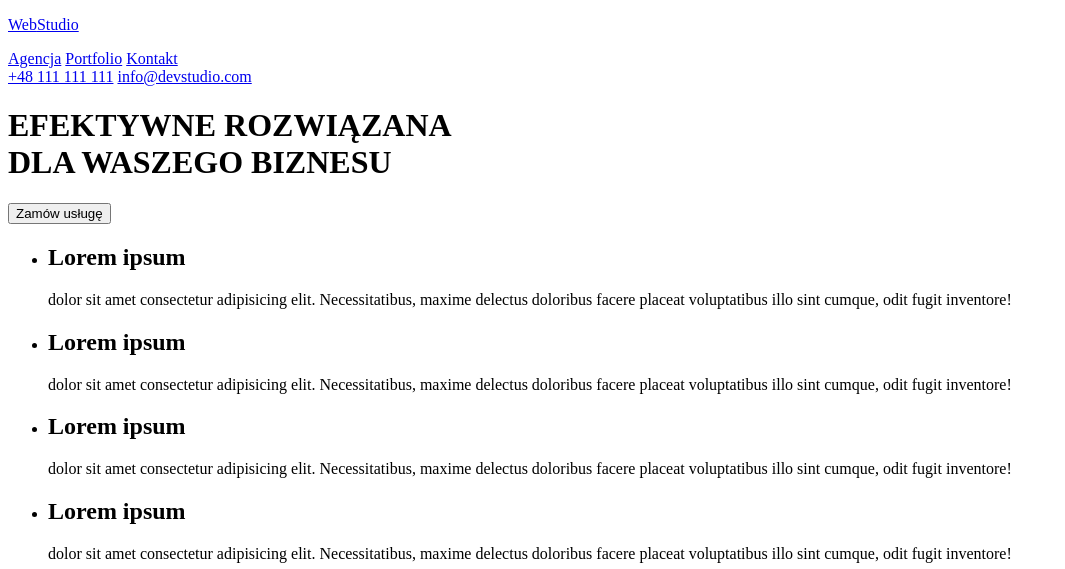
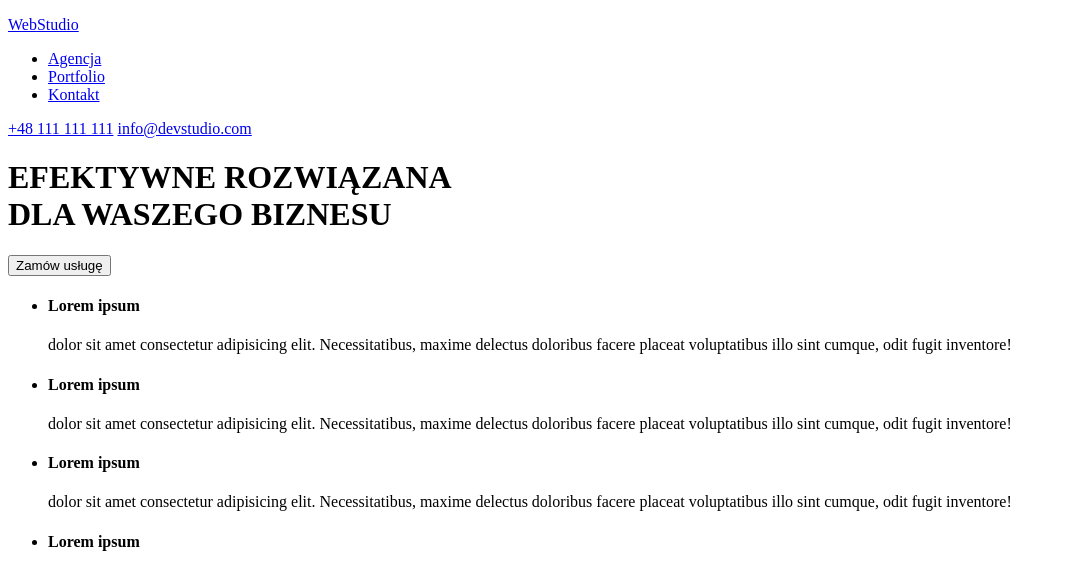
Before and after one commit to CragHerk/HW1, a plain HTML site: page index.html in a window 1280 px wide. Shown: the top 569 px of the page, without its empty margins (0-1065 px from the left). Drawn offline with Linux system fonts and the light colour scheme.

Commit message:
Update index.html

```diff
--- a/index.html
+++ b/index.html
@@ -25,9 +25,11 @@
 
         <!-- TopBar (add links to subpages) -->
         <nav class="navigation">
-          <a href="Agencja">Agencja</a>
-          <a href="portfolio.html" target="_self">Portfolio</a>
-          <a href="Kontakt">Kontakt</a>
+          <ul>
+            <li><a href="Agencja">Agencja</a></li>
+            <li><a href="portfolio.html" target="_self">Portfolio</a></li>
+            <li><a href="Kontakt">Kontakt</a></li>
+          </ul>
         </nav>
 
         <!-- ContactUs -->
@@ -43,14 +45,14 @@
             EFEKTYWNE ROZWIĄZANA <br />
             DLA WASZEGO BIZNESU
           </h1>
-          <button class="main-button" type="button">Zamów usługę</button>
+          <button type="button">Zamów usługę</button>
         </div>
 
         <!-- Company profile -->
         <div class="company-profile">
           <ul>
             <li>
-              <h2 class="title-profile">Lorem ipsum</h2>
+              <h4 class="title-profile">Lorem ipsum</h4>
               <p class="profile-content">
                 dolor sit amet consectetur adipisicing elit. Necessitatibus,
                 maxime delectus doloribus facere placeat voluptatibus illo sint
@@ -58,7 +60,7 @@
               </p>
             </li>
             <li>
-              <h2 class="title-profile">Lorem ipsum</h2>
+              <h4 class="title-profile">Lorem ipsum</h4>
               <p class="profile-content">
                 dolor sit amet consectetur adipisicing elit. Necessitatibus,
                 maxime delectus doloribus facere placeat voluptatibus illo sint
@@ -66,7 +68,7 @@
               </p>
             </li>
             <li>
-              <h2 class="title-profile">Lorem ipsum</h2>
+              <h4 class="title-profile">Lorem ipsum</h4>
               <p class="profile-content">
                 dolor sit amet consectetur adipisicing elit. Necessitatibus,
                 maxime delectus doloribus facere placeat voluptatibus illo sint
@@ -74,7 +76,7 @@
               </p>
             </li>
             <li>
-              <h2 class="title-profile">Lorem ipsum</h2>
+              <h4 class="title-profile">Lorem ipsum</h4>
               <p class="profile-content">
                 dolor sit amet consectetur adipisicing elit. Necessitatibus,
                 maxime delectus doloribus facere placeat voluptatibus illo sint
```
